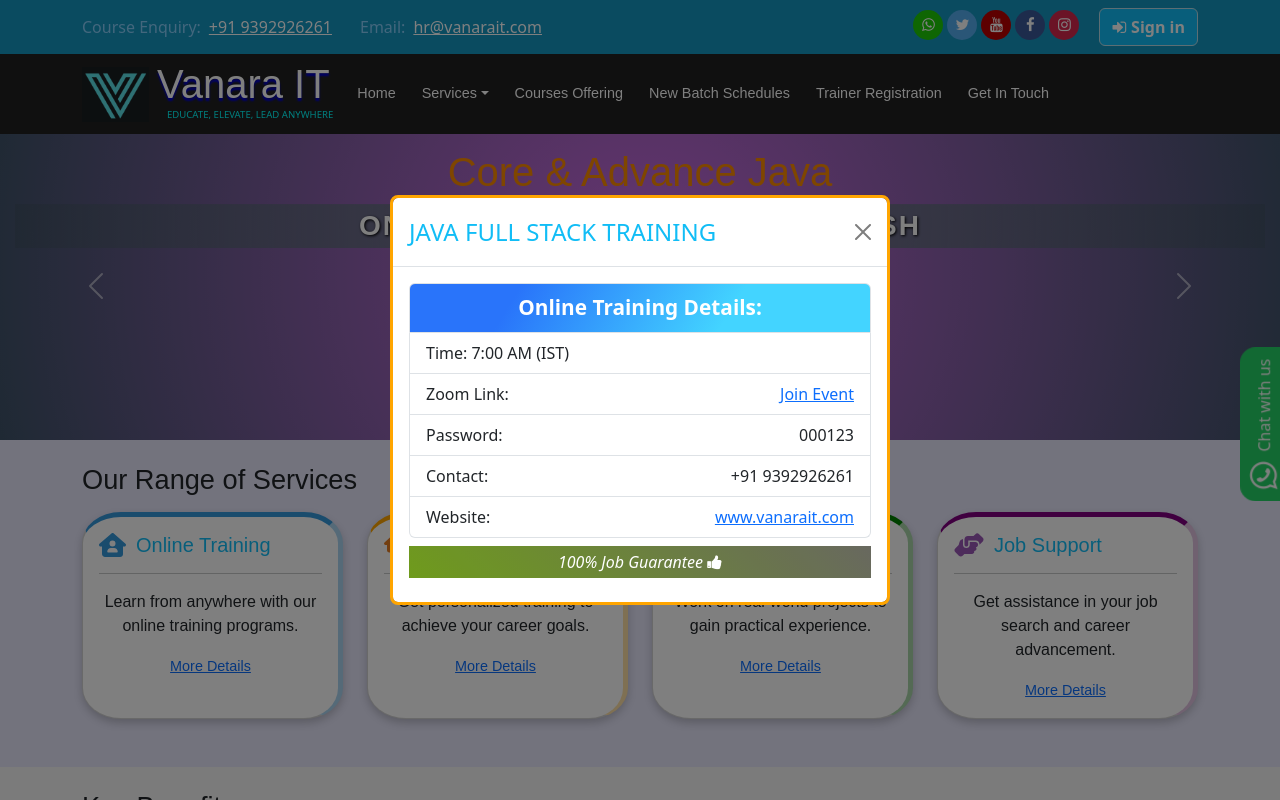
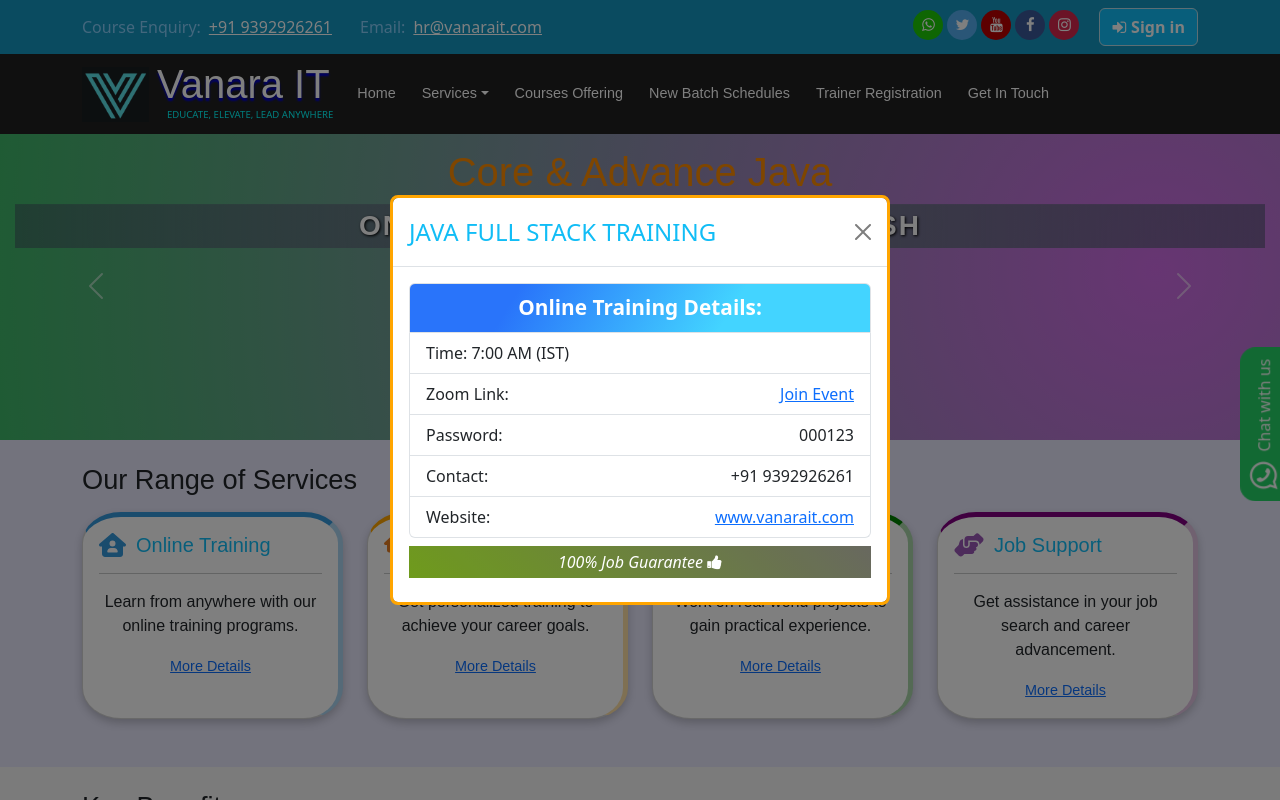
Before and after one commit to Vanarait/vanarait, a React (Create React App) app: page / in a window 1280 px wide. Shown: the top 800 px of the page. Built offline with nearby package versions, Linux system fonts and the light colour scheme; what webfontloader would draw is missing.

Commit message:
updated course details

```diff
--- a/src/components/TextSlider.js
+++ b/src/components/TextSlider.js
@@ -24,7 +24,7 @@
     contact: "+91 9392926261",
     customStyle: "dataCourse",
     bgColor:
-      " radial-gradient(circle at 50.3% 44.5%, rgb(206, 107, 229) 0%, rgb(62, 83, 104) 100.2%)",
+      " radial-gradient(circle at 90.3% 44.5%, rgb(206, 107, 229) 0%, rgb(62, 183, 104) 100.2%)",
   },
 
   {
```
